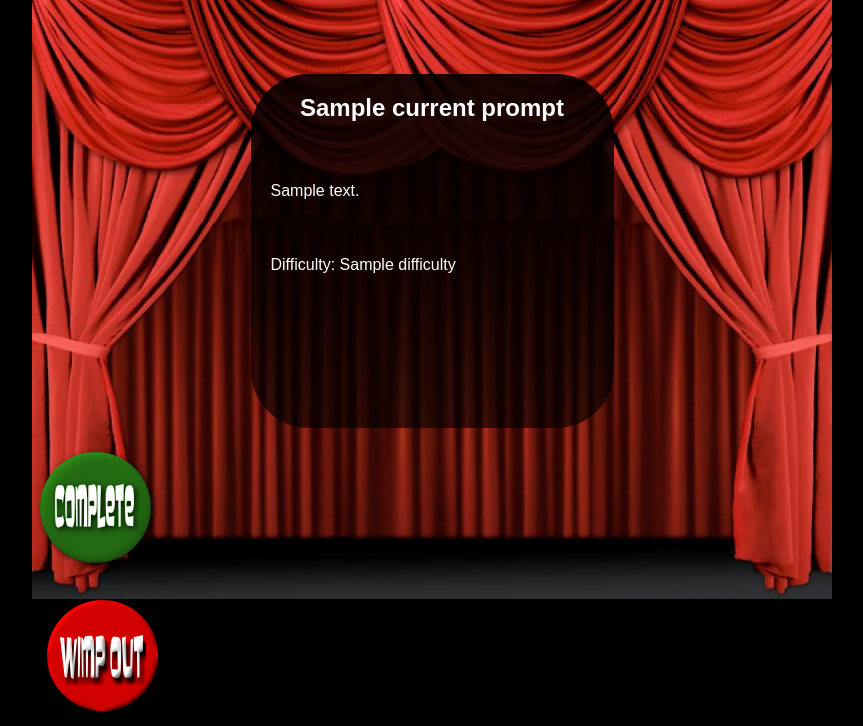
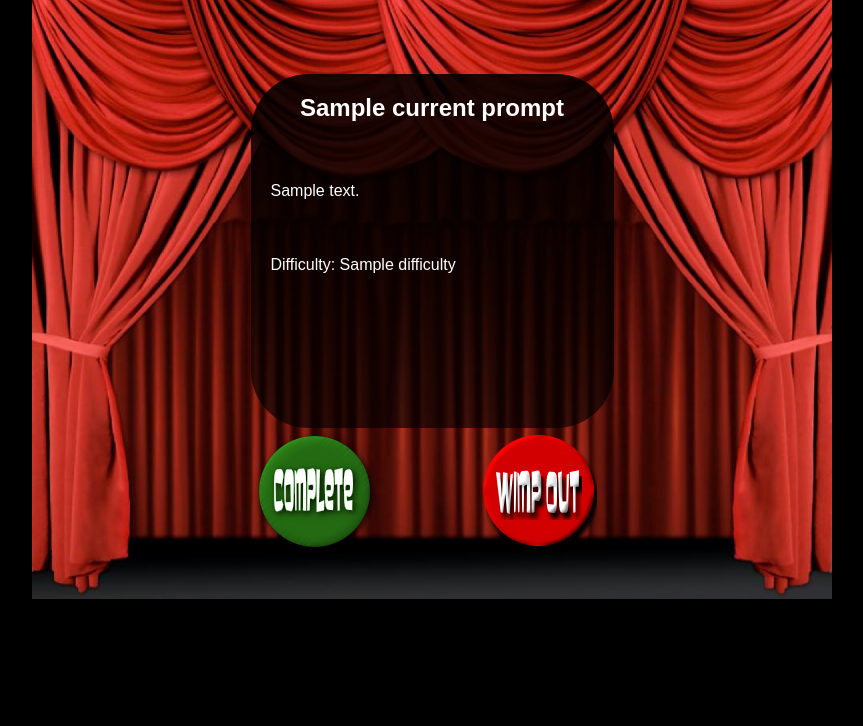
Before and after one commit to ckizer/tod, a Django app: template prompt/templates/prompt/play.html in a window 1280 px wide. Shown: the part 151-877 px from the top of the page, without its empty margins (208-1071 px from the left). After the commit the page ends 750 px from the top, so only its background shows below. Run offline with Django 3.2, Linux system fonts and the light colour scheme; the template is opened without the code that fills it: most values are stand-ins (such as "Sample title", 1, 10 or a date in 2020).

Commit message:
styled the buttons and fixed the media url

```diff
--- a/media/css/site.css
+++ b/media/css/site.css
@@ -57,6 +57,23 @@ text-align: center;
 padding: 20px;
 }
 
+#buttons
+{
+margin: auto;
+width:363px;
+}
+
+#complete
+{
+width: 40%;
+}
+
+#wimp_out
+{
+width: 40%;
+float: right;
+}
+
 #prompt_list li
 {
 color: white;
--- a/prompt/templates/prompt/play.html
+++ b/prompt/templates/prompt/play.html
@@ -6,7 +6,9 @@
 <p id="description">{{current_prompt.description}}</p>
 <p id="difficulty"> Difficulty: {{current_prompt.difficulty}}</p>
 </div>
-<p><form action="/prompt/{{current_prompt.id}}/complete/" method="post"><input type="image" src="/media/images/complete.png" alt="complete" /></form></p>
-<p><form action="/prompt/{{current_prompt.id}}/wimp_out/" method="post"><input type="image" src="/media/images/wimp_out.png" alt="wimp_out" /></form></p>
+<div id="buttons">
+<div id="wimp_out"><form action="/prompt/{{current_prompt.id}}/wimp_out/" method="post"><input type="image" src="/media/images/wimp_out.png" alt="wimp_out" /></form></div>
+<div id="complete"><form action="/prompt/{{current_prompt.id}}/complete/" method="post"><input type="image" src="/media/images/complete.png" alt="complete" /></form></div>
+</div>
 </div>
 {% endblock %}
--- a/settings.py
+++ b/settings.py
@@ -13,7 +13,7 @@ CURRENT_PATH = os.path.dirname(os.path.realpath(__file__))
 PROJECT_NAME = "tod"
 
 DATABASE_ENGINE = 'sqlite3'           # 'postgresql_psycopg2', 'postgresql', 'mysql', 'sqlite3' or 'oracle'.
-DATABASE_NAME = 'db_data'             # Or path to database file if using sqlite3.
+DATABASE_NAME = CURRENT_PATH + '/db_data'             # Or path to database file if using sqlite3.
 DATABASE_USER = ''             # Not used with sqlite3.
 DATABASE_PASSWORD = ''         # Not used with sqlite3.
 DATABASE_HOST = ''             # Set to empty string for localhost. Not used with sqlite3.
@@ -48,7 +48,7 @@ MEDIA_URL = '/media/'
 # URL prefix for admin media -- CSS, JavaScript and images. Make sure to use a
 # trailing slash.
 # Examples: "http://foo.com/media/", "/media/".
-ADMIN_MEDIA_PREFIX = '/media/'
+ADMIN_MEDIA_PREFIX = '/admin_media/'
 
 # Make this unique, and don't share it with anybody.
 SECRET_KEY = '7vxqk_2xhn!!m=ns9qjs%w#8(az&@4@a3gz9d)y4p)iln*8420'
--- a/urls.py
+++ b/urls.py
@@ -3,10 +3,10 @@ from tod.settings import MEDIA_ROOT
 
 urlpatterns = patterns('django.views.generic.simple',
     (r'^$', 'direct_to_template', {'template': 'home.html'}),
-    (r'^media/(.*)$', 'django.views.static.serve', {'document_root': MEDIA_ROOT}),
 )
 
 urlpatterns += patterns('',
     (r"^test/$", "tod.views.test"),
     (r"^prompt/", include("tod.prompt.urls")),
+    (r'^media/(.*)$', 'django.views.static.serve', {'document_root': MEDIA_ROOT}),
 )
```
